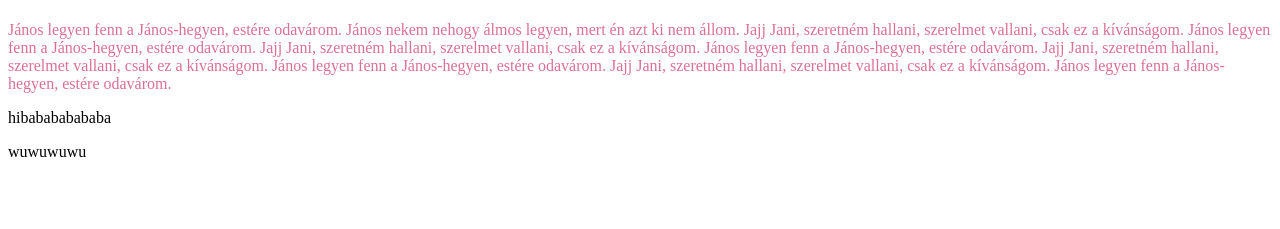
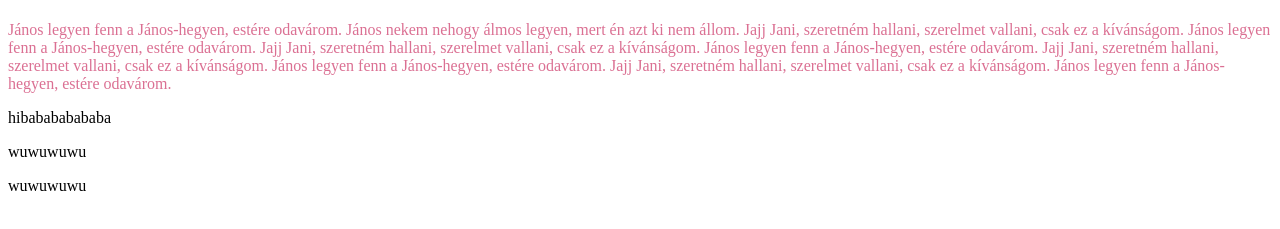
Before and after one commit to SoponyaiAron/10d-proba-3.0, a plain HTML site: page index.html in a window 1280 px wide. Shown: the part 59-288 px from the top of the page. Drawn offline with Linux system fonts and the light colour scheme.

Commit message:
Update index.html

```diff
--- a/index.html
+++ b/index.html
@@ -21,5 +21,6 @@
     </p>
     <P>hibabababababa</P>
     <p>wuwuwuwu</p>
+    <p>wuwuwuwu</p>
 </body>
 </html>
```
